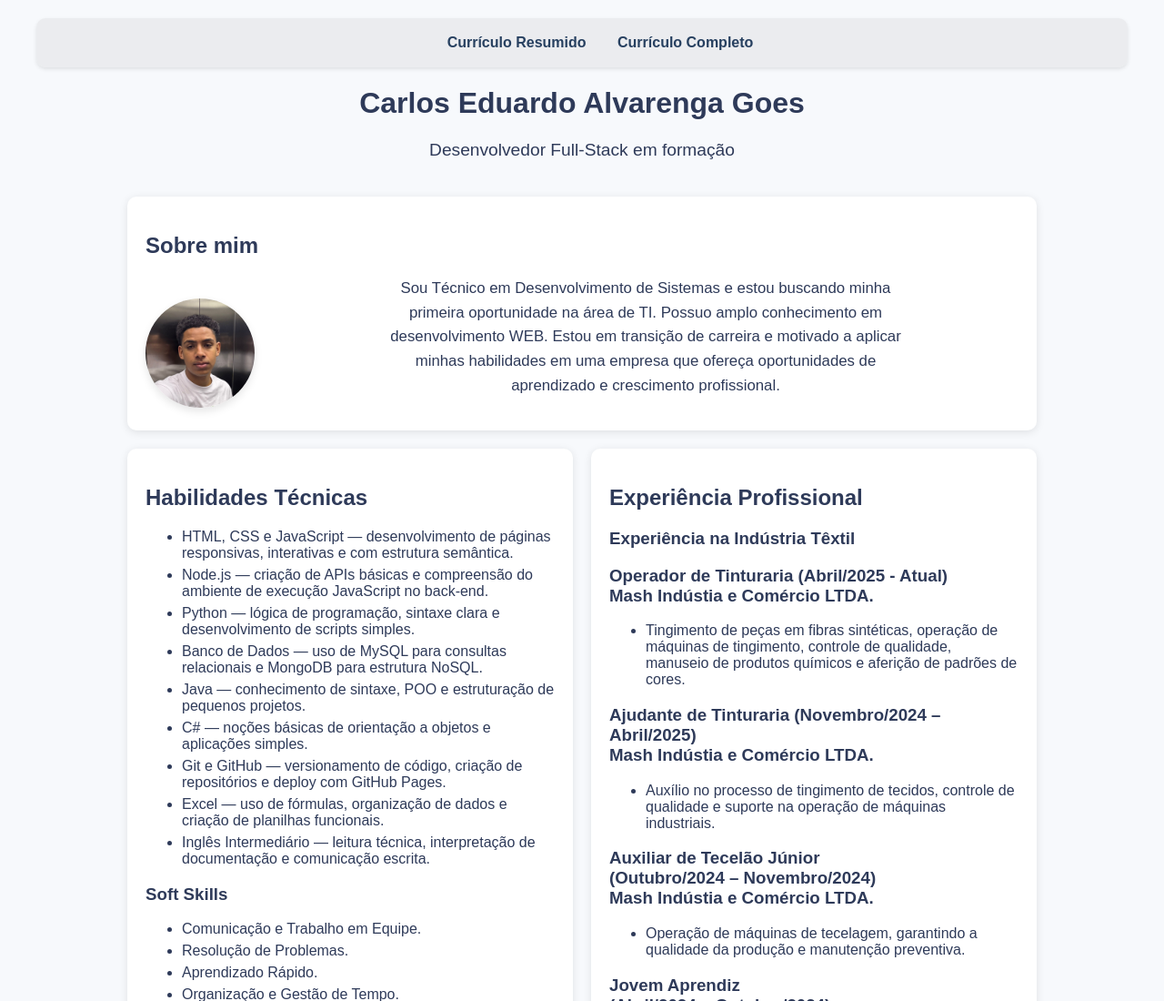
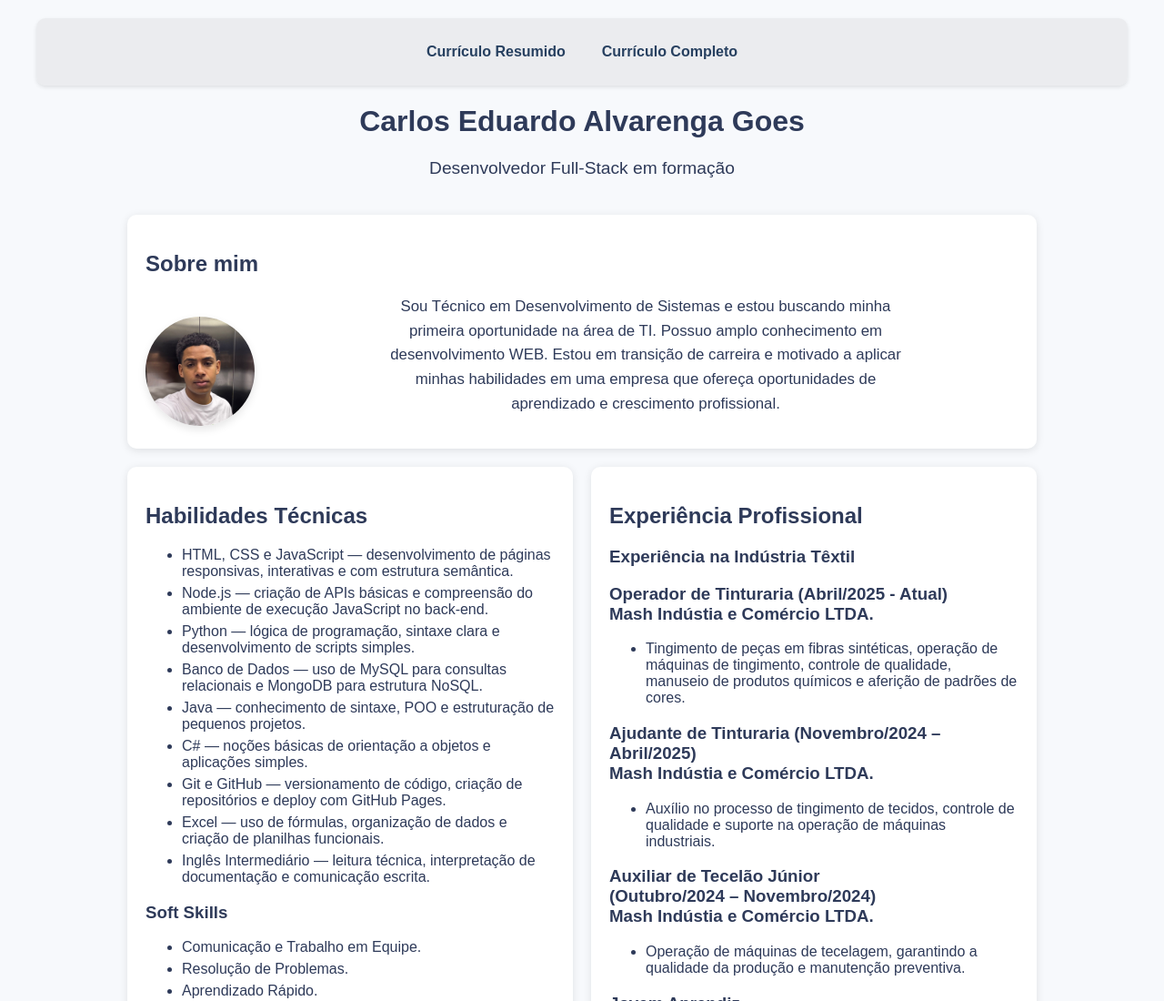
Before and after one commit to cadualvg/meu-curriculo, a plain HTML site: page index.html in a window 1280 px wide. Shown: the top 1100 px of the page at 91% size. Drawn offline with Linux system fonts and the light colour scheme; a web font is replaced by a local one.

Commit message:
alterações no css
Alterações no css visando melhorias nos dispositivos móveis

```diff
--- a/style.css
+++ b/style.css
@@ -73,11 +73,32 @@ nav {
     box-shadow: 0 2px 4px rgba(0, 0, 0, 0.1);
     border-radius: 10px;
 }
+
+nav ul {
+display: flex;
+flex-wrap: wrap;
+justify-content: center;
+gap: 10px;
+padding: 10px 0;
+}
+
+nav li {
+list-style: none;
+}
+
+nav a {
+text-decoration: none;
+padding: 8px 12px;
+font-weight: 600;
+color: #1e293b;
+}
+
 #menu a:hover {
     color: #1a1a1a;
     background-color: #e7e8e9;
     border-radius: 10px;
 }
+
 #menu a:active {
     color: #1a1a1a;
     background-color: #d0d1d2;
```
